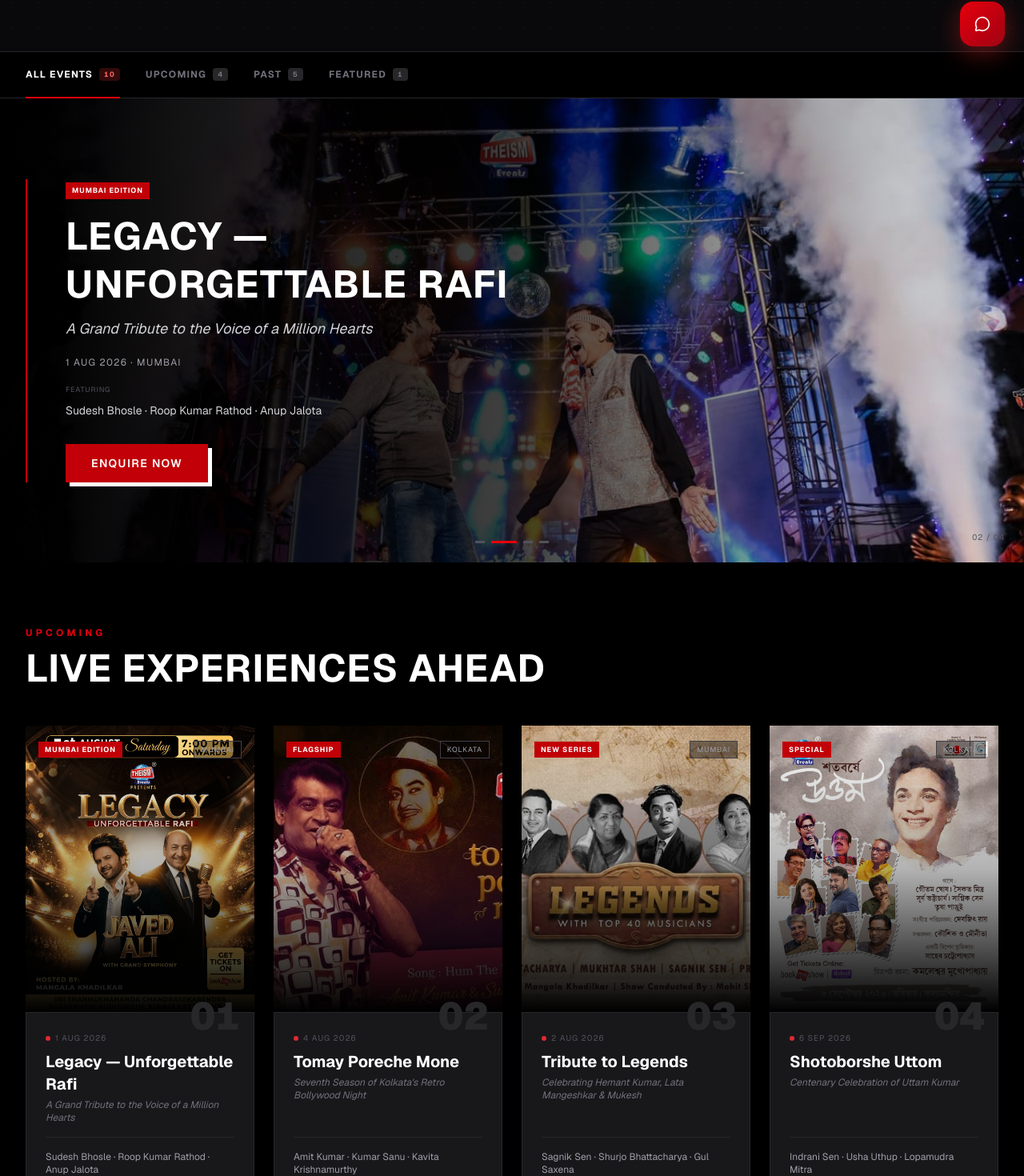
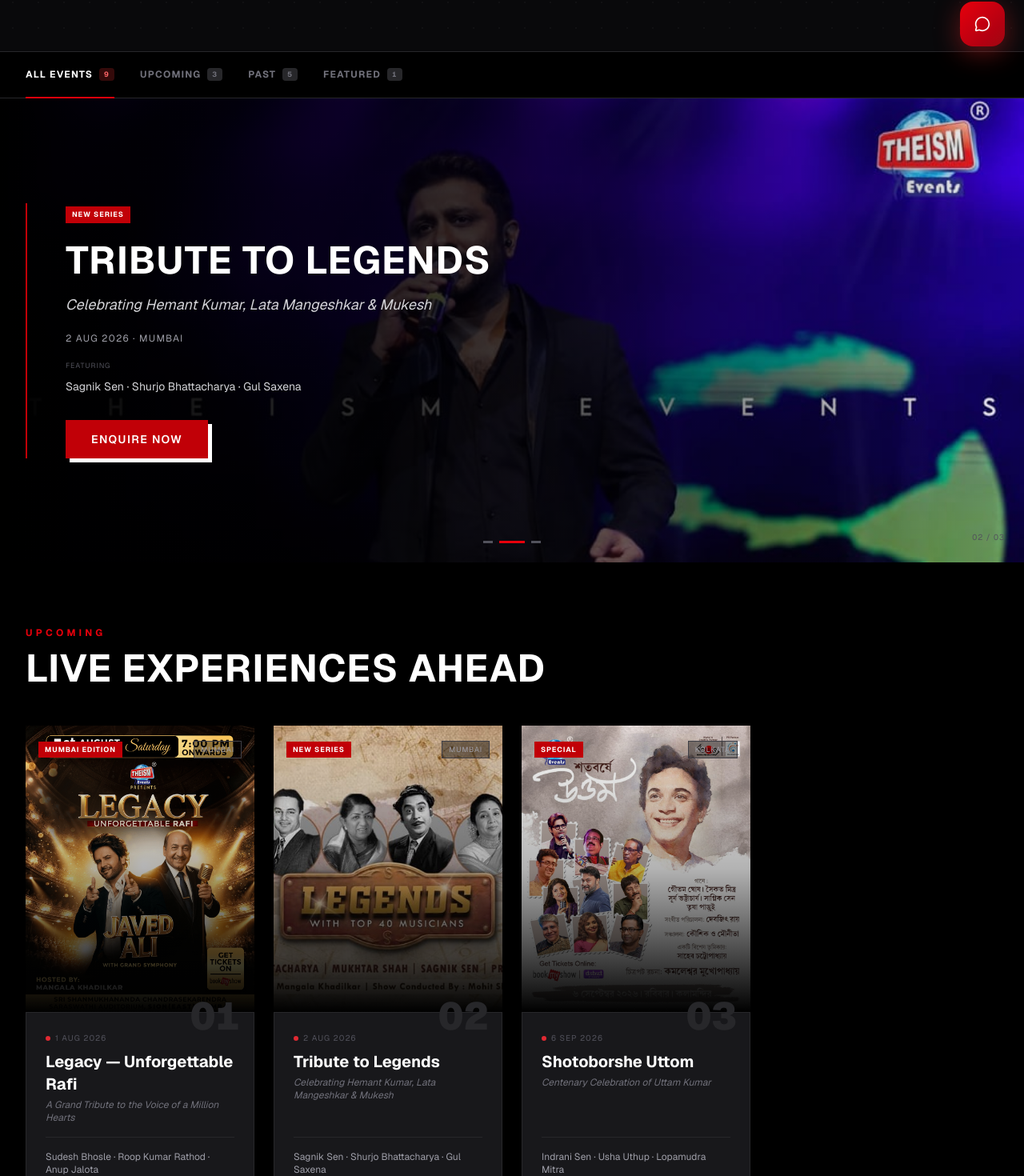
Before and after one commit to anish2210/TheismEvents, a Next.js app: page /events in a window 1280 px wide. Shown: the part 718-2188 px from the top of the page at 80% size. Built offline with nearby package versions, Linux system fonts and the light colour scheme; a web font is replaced by a local one.

Commit message:
event updated

```diff
--- a/src/app/api/chat/context.ts
+++ b/src/app/api/chat/context.ts
@@ -25,7 +25,7 @@
 ### Key Stats
 - 10+ Years of Excellence
 - 119K+ Followers on Facebook
-- 7+ Seasons of Tomay Poreche Mone
+- 7+ Kishore Kumar Tribute Seasons
 - 2 Iconic IPs Owned by Theism
 
 ### Services Offered
@@ -53,22 +53,14 @@
 5. National Reach, Local Sensitivity — Two offices, pan-India execution, deep understanding of regional culture and sensibility.
 
 ### Signature Shows (Flagship IPs)
-1. Tomay Poreche Mone
-   - Type: Flagship | Tag: Flagship
-   - Location: Kolkata
-   - Date: Every 4th August (Kishore Kumar's birth anniversary)
-   - Season: Now in its 7th season
-   - Description: Kolkata's iconic retro Bollywood concert, an unmissable institution graced by India's greatest voices.
-   - Artists: Amit Kumar, Kumar Sanu, Kavita Krishnamurthy, Bappi Lahiri, Abhijeet Bhattacharya
-
-2. Aaye Tum Yaad Mujhe
+1. Aaye Tum Yaad Mujhe
    - Type: Mumbai Edition
    - Location: Mumbai
    - Date: Annual
    - Description: Mumbai's grandest tribute to the genius of Kishore Kumar. Grand musical tribute with philharmonic orchestration.
    - Artists: Amit Kumar, Sudesh Bhosle, Alok Katdare, Bela Sulakhe
 
-3. Tribute to Legends
+2. Tribute to Legends
    - Type: New Series
    - Location: Pan India
    - Date: New Series (ongoing)
@@ -81,12 +73,7 @@
    - Subtitle: A Grand Tribute to the Voice of a Million Hearts
    - Artists: Sudesh Bhosle, Roop Kumar Rathod, Anup Jalota
 
-2. Tomay Poreche Mone (7th Season)
-   - Date: 4 Aug 2026 | Location: Kolkata | Tag: Flagship
-   - Subtitle: Seventh Season of Kolkata's Retro Bollywood Night
-   - Artists: Amit Kumar, Kumar Sanu, Kavita Krishnamurthy
-
-3. Tribute to Legends
+2. Tribute to Legends
    - Date: 2 Aug 2026 | Location: Mumbai | Tag: New Series
    - Subtitle: Celebrating Hemant Kumar, Lata Mangeshkar & Mukesh
    - Artists: Sagnik Sen, Shurjo Bhattacharya, Gul Saxena
@@ -97,11 +84,11 @@
    - Artists: Indrani Sen, Usha Uthup, Lopamudra Mitra
 
 ### Past Events (Archive)
-1. Main Hoon Jhumroo — Tomay Poreche Mone Live Performance | 18 Dec 2024 | Kolkata | https://www.youtube.com/watch?v=3b-nm-hj92Y
+1. Main Hoon Jhumroo — Kishore Kumar Live Performance | 18 Dec 2024 | Kolkata | https://www.youtube.com/watch?v=3b-nm-hj92Y
 2. Humein Tumse Pyar Kitna — Kishore Kumar Tribute Live at Kolkata | 4 Aug 2024 | Kolkata | https://www.youtube.com/watch?v=6i_Q2Z09Mcw
-3. Om Shanti Om — Tomay Poreche Mone Live Performance | 24 Aug 2024 | Kolkata | https://www.youtube.com/watch?v=AHjD0AFYjhs
+3. Om Shanti Om — Kishore Kumar Live Performance | 24 Aug 2024 | Kolkata | https://www.youtube.com/watch?v=AHjD0AFYjhs
 4. Aaye Tum Yaad Mujhe — Mumbai's Grandest Kishore Kumar Tribute | Annual | Mumbai
-5. Manzilen Apni Jagah Hain — Tomay Poreche Mone Live Performance | 10 Jul 2024 | Kolkata | https://www.youtube.com/watch?v=DY_n3K2tm-M
+5. Manzilen Apni Jagah Hain — Kishore Kumar Live Performance | 10 Jul 2024 | Kolkata | https://www.youtube.com/watch?v=DY_n3K2tm-M
 
 ### Social Media
 - Facebook: https://www.facebook.com/TheismEvents/ (119K+ followers)
@@ -169,7 +156,7 @@
       '- "Hum The Woh Thi | Kishore Kumar | Amit Kumar | Theism Events" | 2024-08-03 | https://www.youtube.com/watch?v=a0xirI0jBN4',
       '- "Manzilen Apni Jagah Hain | Kishore Kumar | Theism Events" | 2024-07-10 | https://www.youtube.com/watch?v=DY_n3K2tm-M',
       '- "Humein Tumse Pyar Kitna | Kishore Kumar | Usha Uthup | Theism Events" | 2024-08-04 | https://www.youtube.com/watch?v=6i_Q2Z09Mcw',
-      '- "Tomay Poreche Mone | Theism Events" | 2019-08-04 | https://www.youtube.com/watch?v=04HeJS9mDpo',
+      '- "Hum The Woh Thi | Kishore Kumar | Amit Kumar | Theism Events" | 2024-08-03 | https://www.youtube.com/watch?v=a0xirI0jBN4',
     ]
   }
 
--- a/src/app/components/AnimatedStats.tsx
+++ b/src/app/components/AnimatedStats.tsx
@@ -11,7 +11,7 @@
 const stats: Stat[] = [
   { numeric: 10,  suffix: "+",  label: "Years of Excellence" },
   { numeric: 119, suffix: "K+", label: "Followers on Facebook" },
-  { numeric: 7,   suffix: "+",  label: "Seasons of Tomay Poreche Mone" },
+  { numeric: 7,   suffix: "+",  label: "Kishore Kumar Tribute Seasons" },
   { numeric: 2,   suffix: "",   label: "Iconic IPs Owned by Theism" },
 ];
 
--- a/src/app/components/ChatWidget.tsx
+++ b/src/app/components/ChatWidget.tsx
@@ -178,7 +178,7 @@
                 </p>
               </div>
               <div className="flex flex-col gap-2 w-full mt-1">
-                {['Upcoming events?', 'Tell me about Tomay Poreche Mone', 'How can I book?'].map(q => (
+                {['Upcoming events?', 'Tell me about Aaye Tum Yaad Mujhe', 'How can I book?'].map(q => (
                   <button
                     key={q}
                     onClick={() => sendMessage(q)}
--- a/src/app/components/HallOfFameCarousel.tsx
+++ b/src/app/components/HallOfFameCarousel.tsx
@@ -23,13 +23,6 @@
     location: "Kolkata",
     image: "/events/event-uttom.jpg",
     href: null,
-  },
-  {
-    title: "Tomay Poreche Mone",
-    date: "4 Aug 2024",
-    location: "Kolkata",
-    image: "https://i.ytimg.com/vi/3b-nm-hj92Y/hqdefault.jpg",
-    href: "https://www.youtube.com/watch?v=3b-nm-hj92Y",
   },
   {
     title: "Shotoborshe Uttom",
--- a/src/app/components/SiteFooter.tsx
+++ b/src/app/components/SiteFooter.tsx
@@ -2,7 +2,7 @@
 import Image from 'next/image';
 
 const navLinks = ['Home', 'Shows', 'Services', 'Gallery', 'Testimonials', 'About', 'Contact'];
-const productions = ['Tomay Poreche Mone', 'Aaye Tum Yaad Mujhe', 'Tribute to Legends', 'Chete Pute', 'A Tribute to R.D. Burman'];
+const productions = ['Aaye Tum Yaad Mujhe', 'Tribute to Legends', 'Chete Pute', 'A Tribute to R.D. Burman'];
 
 const socials = [
   {
--- a/src/app/events/page.tsx
+++ b/src/app/events/page.tsx
@@ -7,16 +7,6 @@
 import SiteFooter from '../components/SiteFooter';
 
 const slides = [
-  {
-    title: 'Tomay Poreche Mone',
-    subtitle: "Kolkata's Most Awaited Evening of Retro Bollywood Magic",
-    date: 'Every 4th August',
-    location: 'Kolkata',
-    tag: 'Flagship',
-    image: '/artists/perf-7.jpg',
-    objectPosition: 'center 30%',
-    artists: ['Amit Kumar', 'Kumar Sanu', 'Kavita Krishnamurthy', 'Bappi Lahiri'],
-  },
   {
     title: 'Legacy — Unforgettable Rafi',
     subtitle: 'A Grand Tribute to the Voice of a Million Hearts',
@@ -60,15 +50,6 @@
     artists: ['Sudesh Bhosle', 'Roop Kumar Rathod', 'Anup Jalota'],
   },
   {
-    title: 'Tomay Poreche Mone',
-    subtitle: "Seventh Season of Kolkata's Retro Bollywood Night",
-    date: '4 Aug 2026',
-    location: 'Kolkata',
-    tag: 'Flagship',
-    image: '/shows/tomay-poreche-mone.jpg',
-    artists: ['Amit Kumar', 'Kumar Sanu', 'Kavita Krishnamurthy'],
-  },
-  {
     title: 'Tribute to Legends',
     subtitle: 'Celebrating Hemant Kumar, Lata Mangeshkar & Mukesh',
     date: '2 Aug 2026',
@@ -91,7 +72,7 @@
 const past = [
   {
     title: 'Main Hoon Jhumroo',
-    subtitle: 'Tomay Poreche Mone — Live Performance',
+    subtitle: 'Kishore Kumar Tribute — Live Performance',
     date: '18 Dec 2024',
     location: 'Kolkata',
     image: 'https://i.ytimg.com/vi/3b-nm-hj92Y/hqdefault.jpg',
@@ -107,7 +88,7 @@
   },
   {
     title: 'Om Shanti Om',
-    subtitle: 'Tomay Poreche Mone — Live Performance',
+    subtitle: 'Kishore Kumar Tribute — Live Performance',
     date: '24 Aug 2024',
     location: 'Kolkata',
     image: 'https://i.ytimg.com/vi/AHjD0AFYjhs/hqdefault.jpg',
@@ -123,7 +104,7 @@
   },
   {
     title: 'Manzilen Apni Jagah Hain',
-    subtitle: 'Tomay Poreche Mone — Live Performance',
+    subtitle: 'Kishore Kumar Tribute — Live Performance',
     date: '10 Jul 2024',
     location: 'Kolkata',
     image: 'https://i.ytimg.com/vi/DY_n3K2tm-M/hqdefault.jpg',
--- a/src/app/gallery/page.tsx
+++ b/src/app/gallery/page.tsx
@@ -2,14 +2,6 @@
 import SiteFooter from '../components/SiteFooter';
 
 const categories = [
-  {
-    label: 'Tomay Poreche Mone',
-    sub: 'Seasons I through VII',
-    count: '7 Seasons',
-    desc: "Seven consecutive years of Kolkata's most beloved retro Bollywood concert — captured frame by frame.",
-    accent: 'from-red-950 via-zinc-900 to-black',
-    span: 'md:col-span-2',
-  },
   {
     label: 'Aaye Tum Yaad Mujhe',
     sub: 'Mumbai Seasons I, II & III',
--- a/src/app/lib/youtube.ts
+++ b/src/app/lib/youtube.ts
@@ -17,45 +17,38 @@
 const FALLBACK_VIDEOS: YouTubeVideo[] = [
   {
     id: "3b-nm-hj92Y",
-    title: "Main Hoon Jhumroo | Kishore Kumar | Amit Kumar | Sumeet Kumar | Theism Events | Tomay Poreche Mone",
+    title: "Main Hoon Jhumroo | Kishore Kumar | Amit Kumar | Sumeet Kumar | Theism Events",
     thumbnail: ytThumb("3b-nm-hj92Y"),
     publishedAt: "2024-12-18T00:00:00Z",
     url: "https://www.youtube.com/watch?v=3b-nm-hj92Y",
   },
   {
     id: "AHjD0AFYjhs",
-    title: "Om Shanti Om | Kishore Kumar | Amit Kumar | Sumeet Kumar | Theism Events | Tomay Poreche Mone",
+    title: "Om Shanti Om | Kishore Kumar | Amit Kumar | Sumeet Kumar | Theism Events",
     thumbnail: ytThumb("AHjD0AFYjhs"),
     publishedAt: "2024-08-24T00:00:00Z",
     url: "https://www.youtube.com/watch?v=AHjD0AFYjhs",
   },
   {
     id: "a0xirI0jBN4",
-    title: "Hum The Woh Thi | Kishore Kumar | Amit Kumar | Sumeet Kumar | Theism Events | Tomay Poreche Mone",
+    title: "Hum The Woh Thi | Kishore Kumar | Amit Kumar | Sumeet Kumar | Theism Events",
     thumbnail: ytThumb("a0xirI0jBN4"),
     publishedAt: "2024-08-03T00:00:00Z",
     url: "https://www.youtube.com/watch?v=a0xirI0jBN4",
   },
   {
     id: "DY_n3K2tm-M",
-    title: "Manzilen Apni Jagah Hain | Kishore Kumar | Amit Ganguly | Theism Events | Tomay Poreche Mone",
+    title: "Manzilen Apni Jagah Hain | Kishore Kumar | Amit Ganguly | Theism Events",
     thumbnail: ytThumb("DY_n3K2tm-M"),
     publishedAt: "2024-07-10T00:00:00Z",
     url: "https://www.youtube.com/watch?v=DY_n3K2tm-M",
   },
   {
     id: "6i_Q2Z09Mcw",
-    title: "Humein Tumse Pyar Kitna | Kishore Kumar | Usha Uthup | Theism Events | Tomay Poreche Mone",
+    title: "Humein Tumse Pyar Kitna | Kishore Kumar | Usha Uthup | Theism Events",
     thumbnail: ytThumb("6i_Q2Z09Mcw"),
     publishedAt: "2024-08-04T00:00:00Z",
     url: "https://www.youtube.com/watch?v=6i_Q2Z09Mcw",
-  },
-  {
-    id: "04HeJS9mDpo",
-    title: "Tomay Poreche Mone | Theism Events",
-    thumbnail: ytThumb("04HeJS9mDpo"),
-    publishedAt: "2019-08-04T00:00:00Z",
-    url: "https://www.youtube.com/watch?v=04HeJS9mDpo",
   },
 ];
 
--- a/src/app/page.tsx
+++ b/src/app/page.tsx
@@ -11,34 +11,17 @@
 const shows = [
   {
     id: 1,
-    title: "Tomay Poreche Mone",
-    subtitle: "Kolkata's Most Awaited Evening of Retro Bollywood Magic",
-    location: "Kolkata",
-    date: "Every 4th August",
-    desc: "Kolkata's iconic retro Bollywood concert, held every year on the birth anniversary of the legendary Kishore Kumar. Now in its seventh season — an unmissable institution graced by India's greatest voices.",
-    artists: [
-      "Amit Kumar",
-      "Kumar Sanu",
-      "Kavita Krishnamurthy",
-      "Bappi Lahiri",
-      "Abhijeet Bhattacharya",
-    ],
-    tag: "Flagship",
-    image: "/shows/tomay-poreche-mone.jpg",
-  },
-  {
-    id: 2,
     title: "Aaye Tum Yaad Mujhe",
     subtitle: "Mumbai's Grandest Tribute to the Genius of Kishore Kumar",
     location: "Mumbai",
     date: "Annual",
-    desc: "Taking the magic of Tomay Poreche Mone westward — a grand musical tribute featuring philharmonic orchestration and legendary artists embodying Kishore Kumar's immortal legacy.",
+    desc: "A grand musical tribute featuring philharmonic orchestration and legendary artists embodying Kishore Kumar's immortal legacy — brought to Mumbai's grandest stages.",
     artists: ["Amit Kumar", "Sudesh Bhosle", "Alok Katdare", "Bela Sulakhe"],
     tag: "Mumbai Edition",
     image: "/shows/aaye-tum-yaad-mujhe.jpg",
   },
   {
-    id: 3,
+    id: 2,
     title: "Tribute to Legends",
     subtitle: "A New Series. Timeless Voices.",
     location: "Pan India",
```
